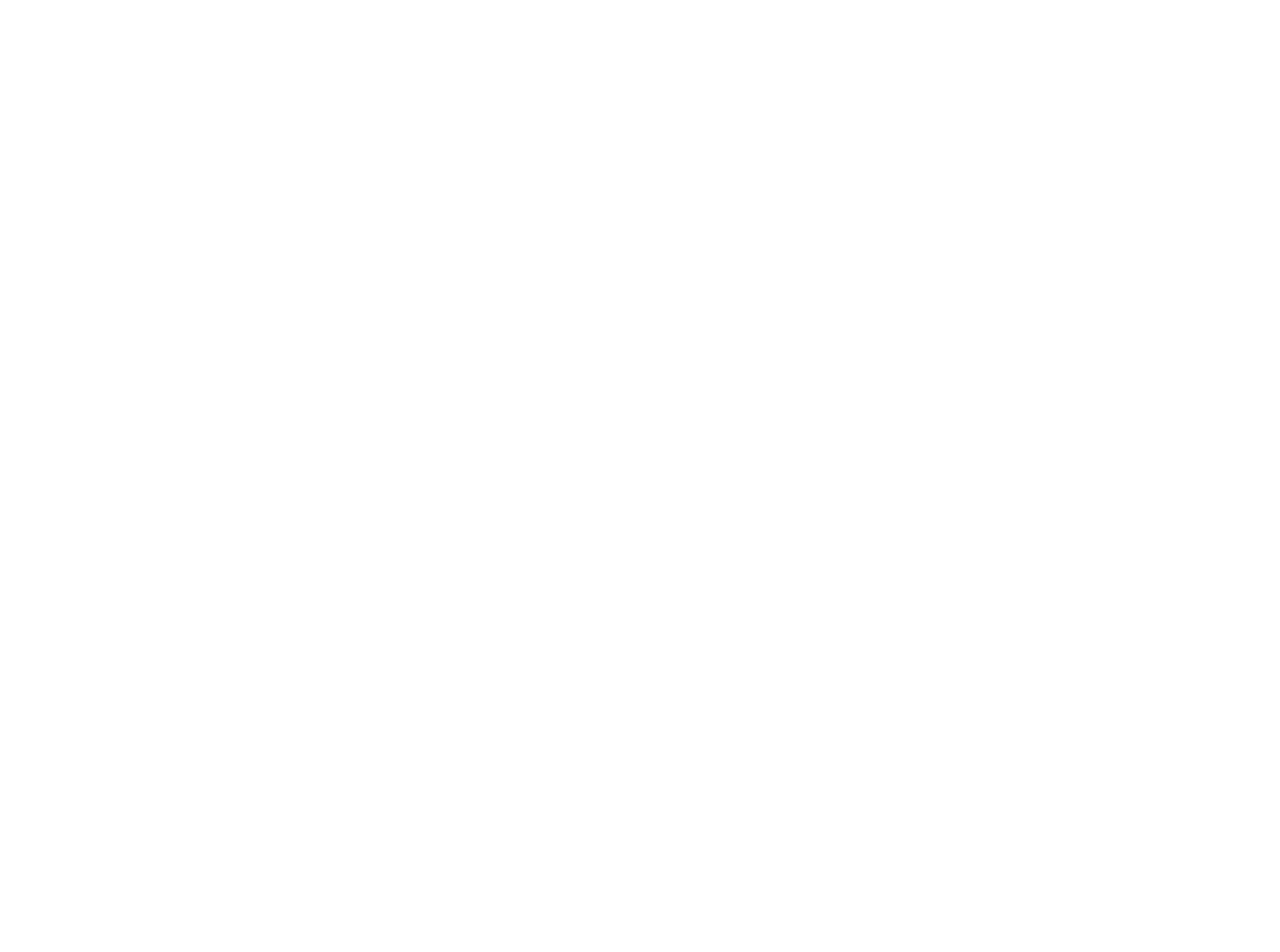
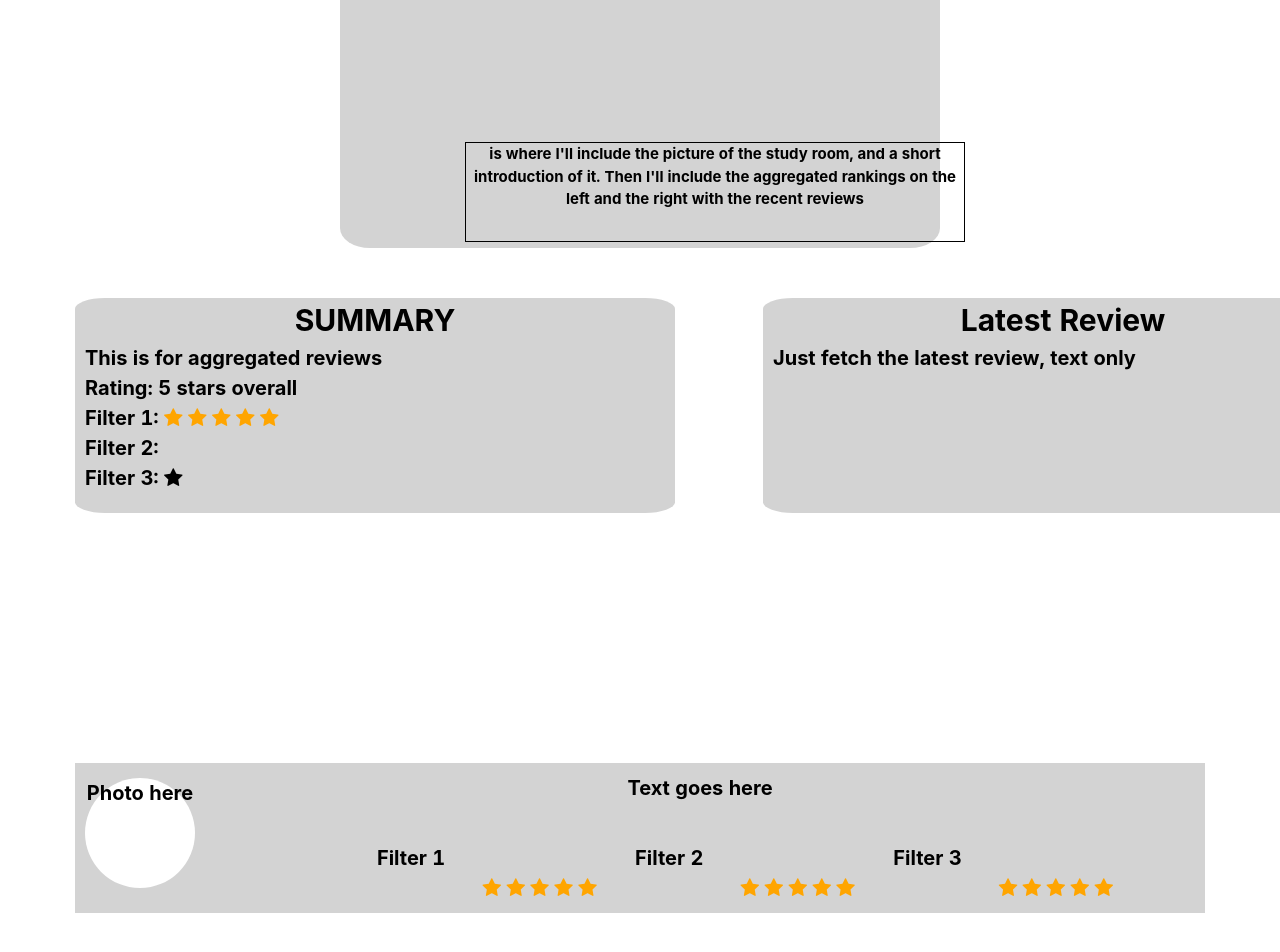
Before and after one commit to alamgir09/TrojanExpeditions, a Vue app: page /reviews in a window 1280 px wide. Shown: the part 238-1190 px from the top of the page. Before the commit the page ends 800 px from the top, so only its background shows below. Built offline with nearby package versions, Linux system fonts and the light colour scheme.

Commit message:
Added Review Page and Linked Log In

```diff
--- a/src/App.vue
+++ b/src/App.vue
@@ -6,6 +6,7 @@
             <div class="menu-item"><router-link to="/locations">Locations</router-link></div>
             <div class="menu-item"><router-link to="/reviews">Reviews</router-link></div>
             <div class="menu-item"><router-link to="/forum">Forum</router-link></div>
+            <div class="menu-item"><router-link to="/LogIn">Log In</router-link></div>
         </nav>
     </div>
     </body>
--- a/src/main.js
+++ b/src/main.js
@@ -9,6 +9,7 @@
 import LocationsPage from "@/views/Locations/LocationsPage.vue";
 import ReviewMain from "@/views/Review/ReviewMain.vue";
 import ForumMain from "@/views/Forum/ForumMain.vue";
+import LogIn from "@/views/LogIn.vue";
 
 const vuetify = createVuetify({
     components,
@@ -42,6 +43,11 @@
             path: '/reviews',
             name: 'reviews',
             component: ReviewMain
+        },
+        {
+            path: '/LogIn',
+            name: 'LogIn',
+            component: LogIn
         }
     ]
 });
--- a/src/views/Review/ReviewMain.vue
+++ b/src/views/Review/ReviewMain.vue
@@ -1,7 +1,193 @@
 <template>
-    <h1>Reviews</h1>
+<!-- Add icon library -->
+<link rel="stylesheet" href="https://cdnjs.cloudflare.com/ajax/libs/font-awesome/4.7.0/css/font-awesome.min.css">
+    <h1>Leavey Library {{datastructure}}</h1>
+    <!-- This is the html code below-->
+    <div class="introduction">
+        <div class="introduction_inner"> is where I'll include the picture of the study room, and a short introduction of it. Then I'll include the aggregated rankings
+        on the left and the right with the recent reviews
+        </div>
+</div>
+<div class="summary">
+    <h3>SUMMARY</h3>
+    <div class="summary_inner">
+        This is for aggregated reviews
+    <ul>
+        Rating: 5 stars overall {{datastructure}}
+        <br>
+        Filter 1: {{datastructure}}<span class="fa fa-star checked"></span> <span class="fa fa-star checked"></span> <span class="fa fa-star checked"></span> <span class="fa fa-star checked"></span> <span class="fa fa-star checked"></span>
+        <br>
+        Filter 2: {{datastructure}} <span class={{star1}}></span> <span class={{star2}}></span> <span class={{star3}}></span> <span class={{star4}}></span> <span class={{star5}}></span>
+        <br>
+        Filter 3: {{datastructure}} <span class="fa fa-star"></span>
+        <br>
+    </ul>
+</div>
+</div>
+<div class="recent">
+    <h3>Latest Review</h3>
+    <div class="recent_inner">
+        Just fetch the latest review, text only
+    </div>
+</div>
+
+<div class="review">
+    <div class="profilePhoto">
+        Photo here
+    </div>
+    <div class="reviewMessage">
+        Text goes here {{something}}
+    </div>
+    &ensp; &ensp; &ensp; &ensp; &ensp; &ensp; &ensp; &ensp;
+    Filter 1 &ensp; &ensp; &ensp; &ensp; &ensp; &ensp; &ensp; &ensp; &ensp; &ensp; &ensp; &ensp;
+    Filter 2 &ensp; &ensp; &ensp; &ensp; &ensp; &ensp; &ensp; &ensp; &ensp; &ensp; &ensp; &ensp;
+    Filter 3 &ensp; &ensp; &ensp; &ensp; &ensp; &ensp; &ensp; &ensp; &ensp; &ensp; &ensp; &ensp;
+    <div class="stars">
+        &ensp; &ensp; &ensp; &ensp; &ensp; &ensp; &ensp; &ensp; &ensp; &ensp; &ensp; &ensp; &ensp; &ensp; &nbsp; &ensp; &ensp; &ensp; &ensp;
+        <span class="fa fa-star checked"></span> <span class="fa fa-star checked"></span> <span class="fa fa-star checked"></span> <span class="fa fa-star checked"></span> <span class="fa fa-star checked"></span>
+        &ensp; &ensp; &ensp; &ensp; &ensp; &ensp; &ensp; &ensp; &ensp;
+        <span class="fa fa-star checked"></span> <span class="fa fa-star checked"></span> <span class="fa fa-star checked"></span> <span class="fa fa-star checked"></span> <span class="fa fa-star checked"></span>
+        &ensp; &ensp; &ensp; &ensp; &ensp; &ensp; &ensp; &ensp; &ensp;
+        <span class="fa fa-star checked"></span> <span class="fa fa-star checked"></span> <span class="fa fa-star checked"></span> <span class="fa fa-star checked"></span> <span class="fa fa-star checked"></span>
+    </div>
+</div>
+
 </template>
+<!-- This is the js code below-->
+<script>
+    // here we want to aggregate review rankings
+    // also possibly create a sort function that sorts reviews by date posted
+    // I'm assuming the data is stored in a structure called datastructure
+    // function lastReview()
+    // {
+    //     return datastructure[-1]??
+    // }
 
+    // function starRating()
+    // {
+        // for loop iterating and changing star values
+    // }
+</script>
+<!-- This is the css code below-->
 <style scoped>
 
+h1
+{
+    text-align: center;
+    color: black;
+    font-weight: bold;
+}
+
+h3
+{
+    font-size: 30px;
+    text-align: center;
+    margin-bottom: 0px;
+}
+
+.checked
+{
+    color:orange;
+}
+.introduction
+{
+    color:black;
+    margin: auto;
+    font-size: 15px;
+    font-weight: bold;
+    width: 600px;
+    height: 400px;
+    border-radius: 5%;
+    box-sizing: border-box;
+    margin-bottom:50px;
+    background-color: lightgray;
+}
+
+.introduction_inner
+{
+    text-align:center;
+    margin: 100px;
+    bottom: 220px;
+    width:500px;
+    height: 100px;
+    left: 365px;
+    position:absolute;
+    border: thin solid black;
+}
+
+.summary
+{
+    font-weight: bold;
+    font-size: 20px;
+    color:black;
+    width: 600px;
+    height: 215px;
+    box-sizing: border-box;
+    text-align: left;
+    margin-left: 75px;
+    margin-bottom: 250px;
+    float:left;
+    border-radius: 5%;
+    background-color: lightgray;
+}
+
+.summary_inner
+{
+    margin-left: 10px;
+}
+
+.recent
+{
+    font-weight: bold;
+    font-size: 20px;
+    color:black;
+    width: 600px;
+    height: 215px;
+    box-sizing: border-box;
+    margin-left:763px ;
+    margin-bottom: 250px;
+    border-radius: 5%;
+    background-color: lightgray;
+}
+
+.recent_inner
+{
+    margin-left: 10px;
+}
+.review
+{
+    font-size:20px;
+    color:black;
+    font-weight: bold;
+    height: 150px;
+    text-align: center;
+    box-sizing: border-box;
+    margin:75px;
+    margin-bottom: 50px;
+    background-color: lightgray;
+}
+
+.reviewMessage
+{
+    padding-top: 10px;
+    padding-bottom: 40px;
+}
+
+.profilePhoto
+{
+    float: left;
+    margin-top: 15px;
+    margin-left: 10px;
+    width: 110px;
+    height: 110px;
+    border-radius: 100%;
+    background-color: white;
+    background-image: something;
+}
+
+.stars
+{
+    text-align: left;
+}
+
 </style>
```
Also changed, not shown: package.json (+5 -6 lines), src/views/LogIn.vue (renamed from src/LogIn.vue).
